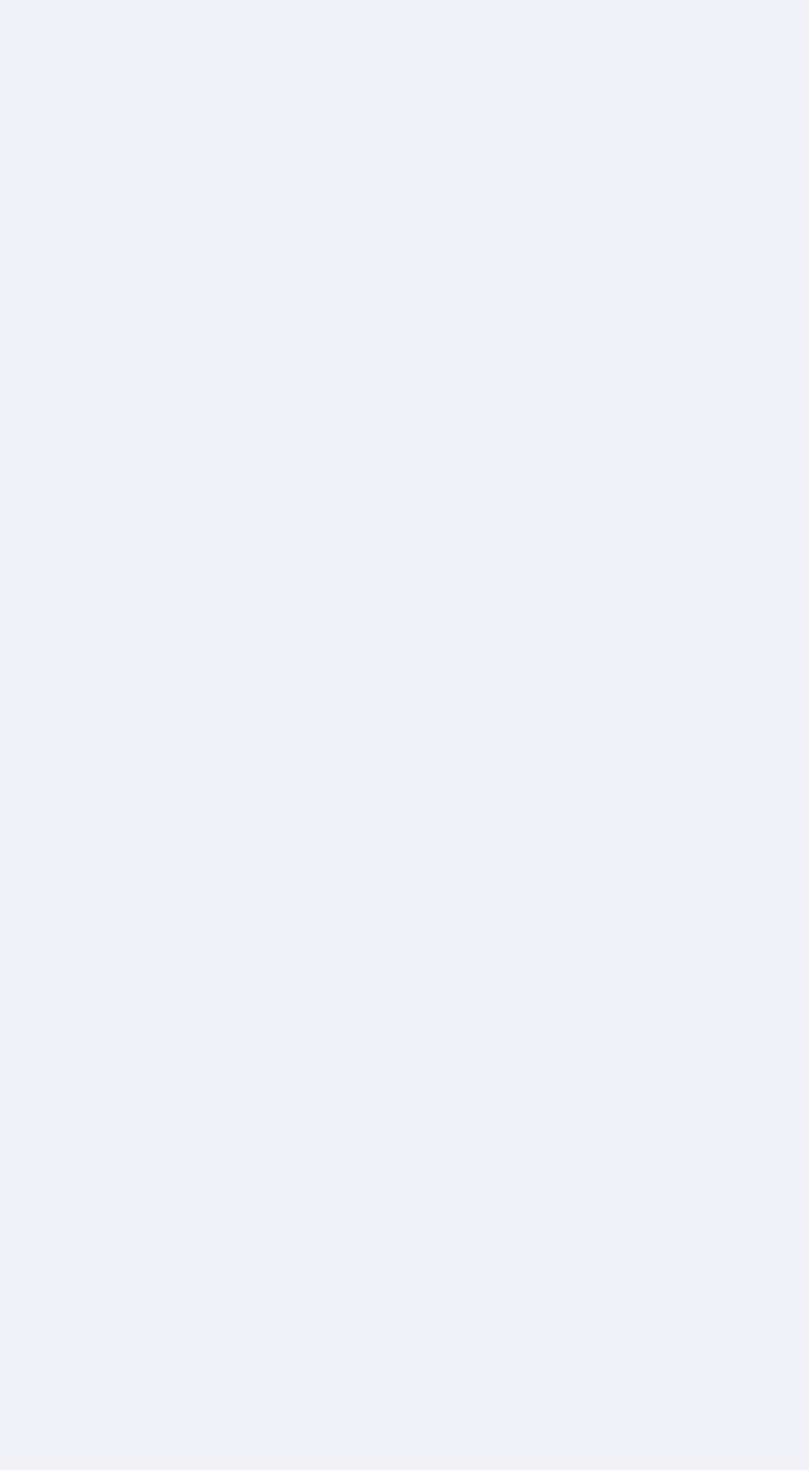
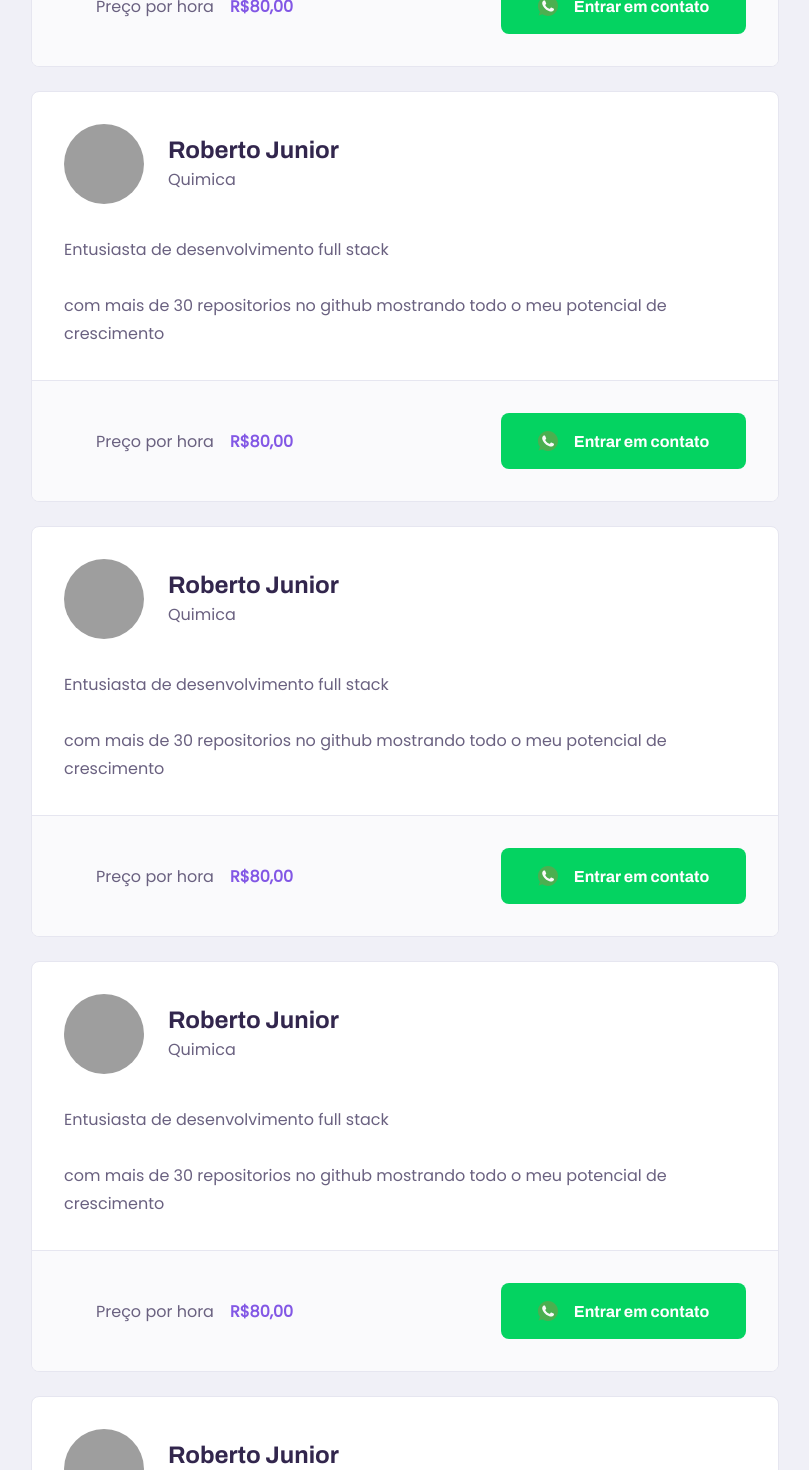
Before and after one commit to robertokbr/FirstCode-LearningPlataform, a React (Create React App) app in the folder frontend/: page /study in a window 1280 px wide. Shown: the part 740-2210 px from the top of the page, without its empty margins (235-1044 px from the left). Before the commit the page ends 800 px from the top, so only its background shows below. Built offline with nearby package versions, Linux system fonts and the light colour scheme; grey boxes are pictures that could not be loaded.

Commit message:
Add TeacherList responsive page

```diff
--- a/frontend/src/pages/TeacherList/index.tsx
+++ b/frontend/src/pages/TeacherList/index.tsx
@@ -1,30 +1,40 @@
-import React from "react";
-import './styles.css'
-import PageHeader from "../../components/PageHeader";
-const TeacherList : React.FC = ()=>{
+import React from 'react';
+import './styles.css';
+import PageHeader from '../../components/PageHeader';
+import TeacherItem from '../../components/TeacherItem';
+
+const TeacherList: React.FC = () => {
   return (
-
     <div id="page-teacher-list" className="container">
-        <PageHeader title="Estes sao os proffys disponiveis" >
-     <form  id="search-teachers">
+      <PageHeader title="Estes sao os proffys disponiveis">
+        <form id="search-teachers">
           <div className="input-block">
             <label htmlFor="subject">Materia</label>
-             <input type="text" id="subject"/>
+            <input type="text" id="subject" />
           </div>
           <div className="input-block">
             <label htmlFor="week day">Dia da semana</label>
-             <input type="text" id="week day"/>
+            <input type="text" id="week day" />
           </div>
           <div className="input-block">
             <label htmlFor="time">Hora</label>
-             <input type="text" id="time"/>
+            <input type="text" id="time" />
           </div>
         </form>
+      </PageHeader>
+      <main>
 
-        </PageHeader>
+        <TeacherItem/>
+        <TeacherItem/>
+        <TeacherItem/>
+        <TeacherItem/>
+        <TeacherItem/>
+        <TeacherItem/>
+
+      </main>
+
     </div>
-
-    )
+  );
 };
 
 export default TeacherList;
--- a/frontend/src/pages/TeacherList/styles.css
+++ b/frontend/src/pages/TeacherList/styles.css
@@ -93,6 +93,12 @@
 
 }
 
+#page-teacher-list main {
+  margin : 3.2rem auto;
+  width: 90%;
+}
+
+
 @media(min-width: 700px){
   #page-teacher-list {
     max-width: 100%;
@@ -108,4 +114,14 @@
   #search-teachers .input-block + .input-block {
     margin-top: 0rem;
     }
+
+#page-teacher-list main {
+  padding: 32px 0;
+  max-width: 748px;
+  margin: 0 auto;
+
 }
+
+
+
+}
```
Also changed, not shown: 1 other file (tests, documents, lock files or other folders). Lines whose indentation alone changed are shown as unchanged.
